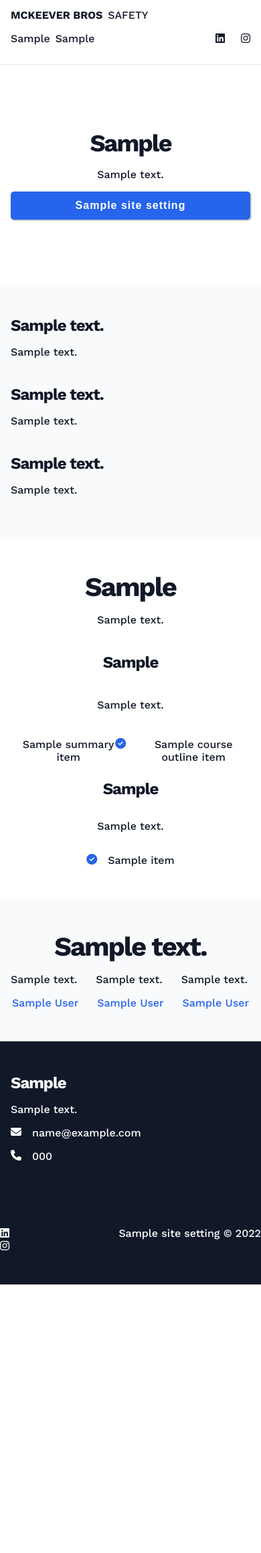
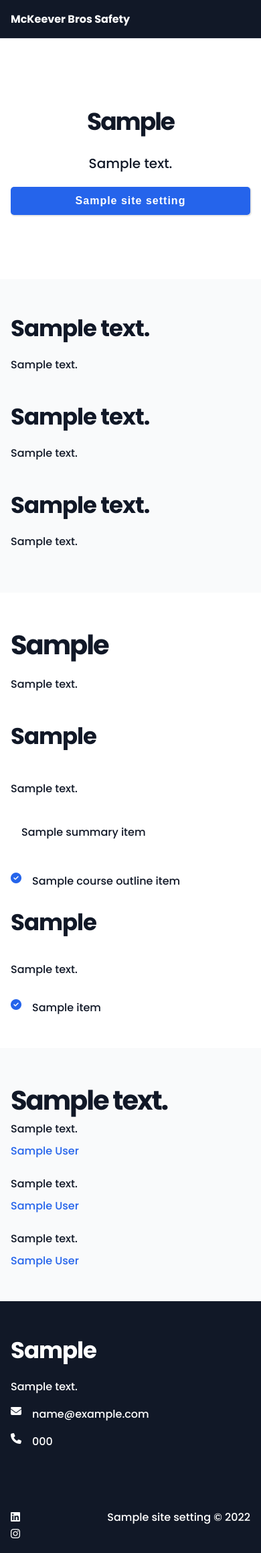
Before and after one commit to johnpooch/mckeever_bros, a Django app: template project/app/templates/home.html in a window 390 px wide. Shown: the whole page at 67% size. Before the commit the page ends 1918 px from the top, so only its background shows below. Run offline with Django 4.2, Linux system fonts and the light colour scheme; the template is opened without the code that fills it: most values are stand-ins (such as "Sample title", 1, 10 or a date in 2020); style sheets or scripts are compiled from the project's sources; some libraries are stand-ins or nearby versions.

Commit message:
Styling and image

```diff
--- a/project/app/models.py
+++ b/project/app/models.py
@@ -3,6 +3,7 @@
 class SiteSettings(models.Model):
 
     title = models.CharField(max_length=200, help_text="The title of the site. Appears at the top of the browser in the tab and also appears in the copyright at the bottom")
+    hero_image = models.ImageField(upload_to="images")
 
     # Nav items
     nav_courses = models.CharField(max_length=20, help_text="Text for nav item which brings the user to the courses section.")
@@ -28,7 +29,7 @@
     courses_description = models.TextField(help_text="Paragraph that appears under header in courses section")
 
     courses_manual_handling_header = models.CharField(max_length=200, help_text="Header for manual handing sub-section in courses section")
-    courses_manual_handling_description = models.TextField(help_text="Paragraph under manual handing header in courses section")
+    courses_manual_handling_description = models.TextField(help_text="Paragraph under manual handing header in courses section", blank=True, null=True)
 
     courses_other_courses_header = models.CharField(max_length=200, help_text="Header for other courses sub-section in courses section")
     courses_other_courses_description = models.TextField(help_text="Paragraph under other courses header in courses section")
--- a/project/app/static/css/main.scss
+++ b/project/app/static/css/main.scss
@@ -1,6 +1,7 @@
-@import url("https://fonts.googleapis.com/css2?family=Work+Sans:wght@400;500;700&display=swap");
+// @import url("https://fonts.googleapis.com/css2?family=Work+Sans:wght@400;500;700&display=swap");
+@import url("https://fonts.googleapis.com/css2?family=Poppins:wght@500;700&display=swap");
 
-$typography-font-family-primary: "Work Sans", "Helvetica Neue", Helvetica, Arial;
+$typography-font-family-primary: "Poppins", "Helvetica Neue", Helvetica, Arial;
 
 $typography-font-weight-default: 500;
 $typography-font-weight-bold: 700;
@@ -58,27 +59,26 @@
   display: flex;
   justify-content: center;
   align-items: center;
+  color: $palette-text-contrast;
+  background-color: $palette-text-main;
 
   > div {
     width: $spacing-nav-inner-container-width;
     display: flex;
     justify-content: space-between;
     align-items: center;
+    font-weight: bold;
     .right {
       display: flex;
       gap: 16px;
     }
     .logo {
       display: flex;
-      gap: 8px;
-      .name {
-        font-weight: $typography-font-weight-bold;
-      }
     }
     .nav-links,
     .social-links ul {
       display: flex;
-      gap: 8px;
+      gap: 24px;
     }
   }
 }
@@ -106,6 +106,10 @@
 }
 
 .hero-section {
+  font-size: 20px;
+  img {
+    max-width: 100%;
+  }
   > div {
     display: flex;
     > div {
@@ -242,7 +246,7 @@
 
 h1 {
   font-weight: $typography-font-weight-bold;
-  font-size: 64px;
+  font-size: 60px;
   letter-spacing: -2px;
 }
 
@@ -254,7 +258,7 @@
 
 h3 {
   font-weight: $typography-font-weight-bold;
-  font-size: 24px;
+  font-size: 34px;
   letter-spacing: -1px;
 }
 
@@ -341,9 +345,13 @@
     padding: $spacing-section-vertical-padding-mobile
       $spacing-section-horizontal-padding-mobile;
   }
+  footer {
+    padding: $spacing-section-horizontal-padding-mobile
+      $spacing-section-horizontal-padding-mobile;
+  }
   button {
     width: 100%;
-    box-shadow: 1px 1px 1px 1px rgba(0, 0, 0, 0.2);
+    box-shadow: 1px 1px 1px 1px rgba(0, 0, 0, 0.1);
   }
   .hero-section {
     text-align: center;
@@ -356,6 +364,7 @@
   }
   nav {
     padding: $spacing-section-horizontal-padding-mobile;
+    height: initial;
     > div {
       display: flex;
       flex-direction: column;
@@ -364,15 +373,7 @@
         width: 100%;
       }
       .right {
-        display: flex;
-        width: 100%;
-        justify-content: space-between;
-        > div {
-          padding: 16px 0;
-          > ul {
-            gap: 24px;
-          }
-        }
+        display: none;
       }
     }
   }
@@ -383,4 +384,60 @@
       width: 100%;
     }
   }
+  .contact-section {
+    > div {
+      flex-direction: column;
+      width: 100%;
+    }
+  }
+  .courses-section {
+    > div {
+      text-align: left;
+    }
+    .top {
+      align-items: flex-start;
+      p {
+        text-align: left;
+      }
+    }
+    .middle {
+      align-items: flex-start;
+      div {
+        flex-direction: column;
+        gap: 48px;
+      }
+    }
+    .bottom {
+      div {
+        justify-content: flex-start;
+      }
+      ul {
+        flex-direction: column;
+        gap: 16px;
+        justify-content: flex-start;
+      }
+    }
+  }
+  .reviews-section {
+    h2 {
+      text-align: left;
+    }
+    p {
+      margin: 0px;
+    }
+    > div > div {
+      display: flex;
+      gap: 24px;
+      flex-direction: column;
+    }
+    > div > div > div {
+      display: flex;
+      flex-direction: column;
+      gap: 8px;
+    }
+    .author {
+      align-items: flex-start;
+      text-align: left;
+    }
+  }
 }
--- a/project/app/templates/hero.html
+++ b/project/app/templates/hero.html
@@ -1,3 +1,4 @@
+{% load static %}
 <section class="hero-section">
   <div>
     <div class="left">
@@ -9,6 +10,8 @@
         </button>
       </a>
     </div>
-    <div class="right"></div>
+    <div class="right">
+      <img src="{% static 'images/hero.png' %}" />
+    </div>
   </div>
 </section>
--- a/project/app/templates/nav.html
+++ b/project/app/templates/nav.html
@@ -2,7 +2,7 @@
   <div>
     <div class="left">
       <div class="logo">
-        <span class="name">MCKEEVER BROS</span><span>SAFETY</span>
+        <span class="name">McKeever Bros Safety</span>
       </div>
     </div>
     <div class="right">
--- a/project/project/settings/base.py
+++ b/project/project/settings/base.py
@@ -82,3 +82,6 @@
 STATIC_ROOT = os.path.join(BASE_DIR, 'staticfiles')
 
 COMPRESS_PRECOMPILERS = (('text/x-scss', 'django_libsass.SassCompiler'), )
+
+MEDIA_URL = '/media/'
+MEDIA_ROOT = os.path.join(BASE_DIR, 'media')
```
Also changed, not shown: requirements.txt (+25 -11 lines), project/app/migrations/0003_sitesettings_hero_image.py (added), project/app/migrations/0004_alter_sitesettings_courses_manual_handling_description.py (added), project/project/media/images/iStock-1308333697-01.png (added).
